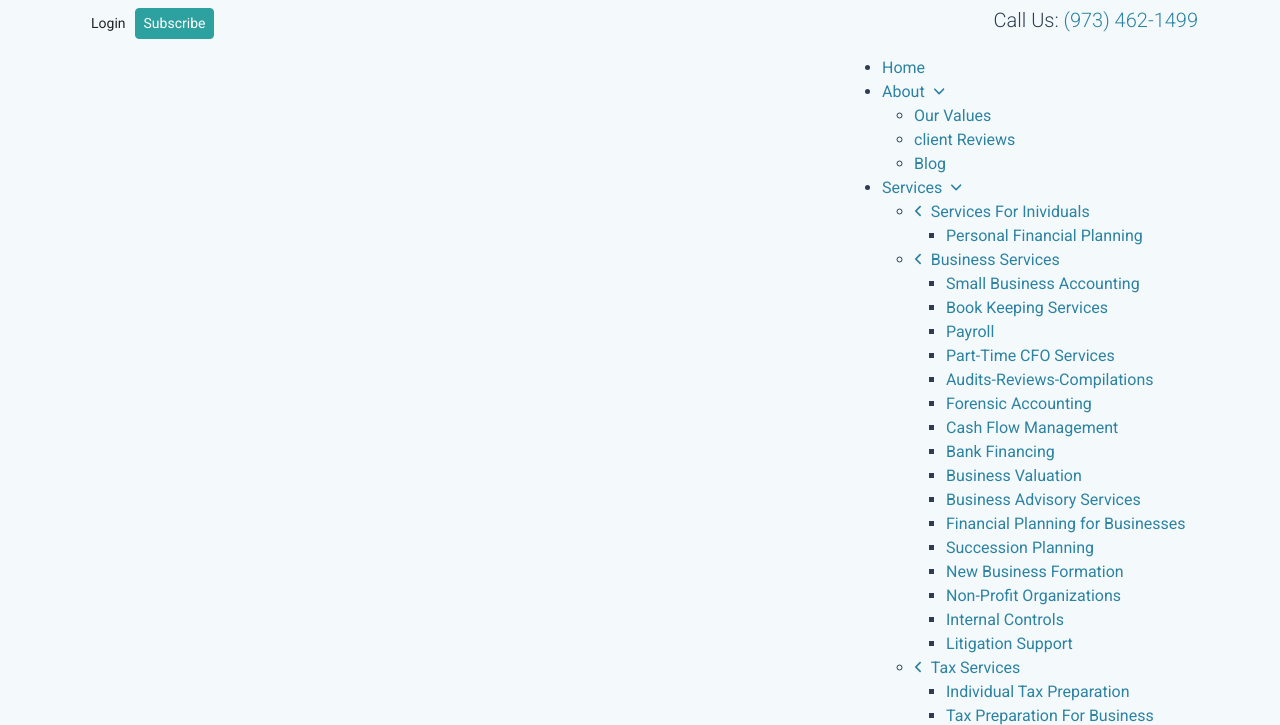
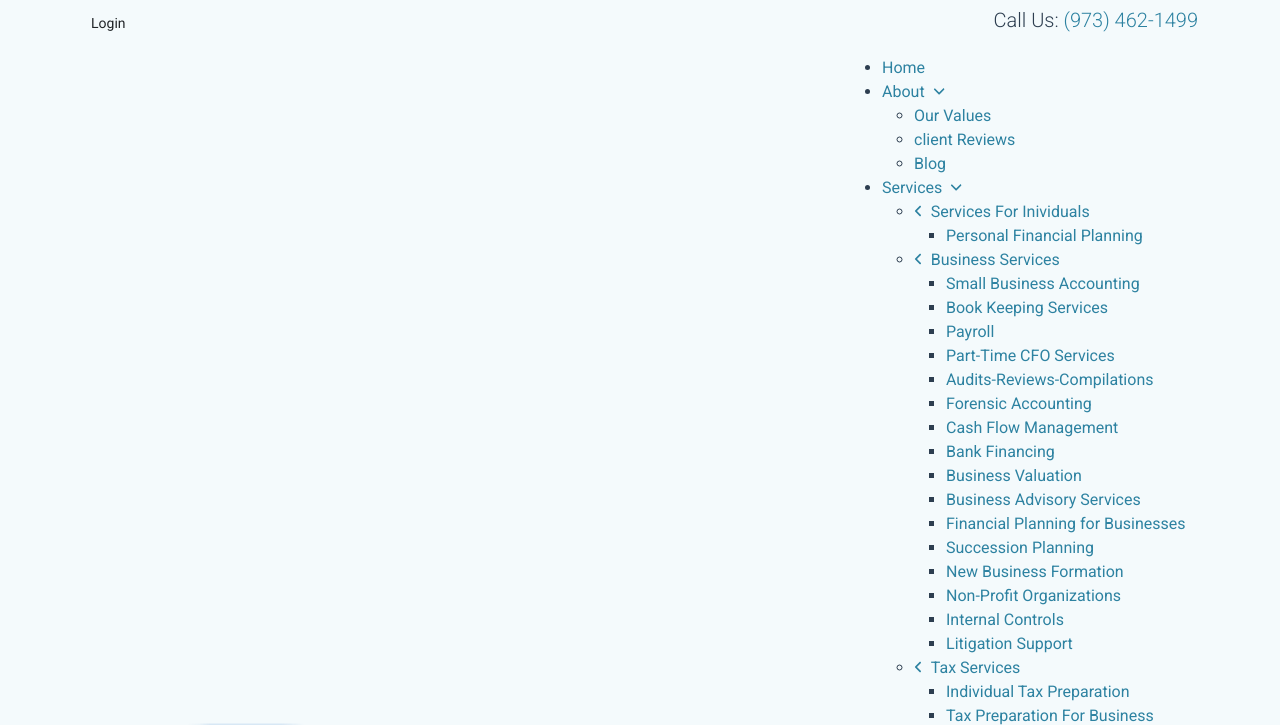
Before and after one commit to SPATKA/CpaSite, a Gatsby site in the folder Client/: page / in a window 1280 px wide. Shown: the top 725 px of the page. Built offline with nearby package versions, Linux system fonts and the light colour scheme; Gatsby itself is replaced by a stand-in of ours.

Commit message:
+ news letter toggle feature + site-config.js

```diff
--- a/Client/gatsby-config.js
+++ b/Client/gatsby-config.js
@@ -1,13 +1,4 @@
-/**
- * Configure your Gatsby site with this file.
- *
- * See: https://www.gatsbyjs.com/docs/gatsby-config/
- */
-
-require("dotenv").config({
-  path: `.env.${process.env.NODE_ENV}`,
-})
-
+const config = require('./site-config');
 const siteAddress = new URL("https://www.knaik-cpa.com");
 
 module.exports = {
@@ -20,25 +11,30 @@ module.exports = {
       {
         name: "Home",
         url: "/",
+        isHidden: false,
         subLinks: [],
       },
       {
         name: "About",
         url: "/about",
+        isHidden: false,
         subLinks: [
           {
             name: "Our Values",
             url: "/our-values",
+            isHidden: false,
             subLinks: [],
           },
           {
             name: "client Reviews",
             url: "/client-reviews",
+            isHidden: false,
             subLinks: [],
           },
           {
             name: "Blog",
             url: "/blog",
+            isHidden: false,
             subLinks: [],
           },
         ],
@@ -46,101 +42,120 @@ module.exports = {
       {
         name: "Services",
         url: "/services",
+        isHidden: false,
         subLinks: [
           {
             name: "Services For Inividuals",
             url: "/services-for-individuals",
+            isHidden: false,
             subLinks: [
               {
                 name: "Personal Financial Planning",
                 url: "/personal-financial-planning",
+                isHidden: false,
                 subLinks: [],
               }
-
             ],
           },
           {
             name: "Business Services",
             url: "/business-services",
+            isHidden: false,
             subLinks: [
               {
                 name: "Small Business Accounting",
                 url: "/small-business-accounting",
+                isHidden: false,
                 subLinks: [],
               },
               {
                 name: "Book Keeping Services",
                 url: "/book-keeping-services",
+                isHidden: false,
                 subLinks: [],
               },
               {
                 name: "Payroll",
                 url: "/payroll",
+                isHidden: false,
                 subLinks: [],
               },
               {
                 name: "Part-Time CFO Services",
                 url: "/part-time-cfo-services",
+                isHidden: false,
                 subLinks: [],
               },
               {
                 name: "Audits-Reviews-Compilations",
                 url: "/audits-reviews-compilations",
+                isHidden: false,
                 subLinks: [],
               },
               {
                 name: "Forensic Accounting",
                 url: "/forensic-accounting",
+                isHidden: false,
                 subLinks: [],
               },
               {
                 name: "Cash Flow Management",
                 url: "/cash-flow-management",
+                isHidden: false,
                 subLinks: [],
               },
               {
                 name: "Bank Financing",
                 url: "/bank-financing",
+                isHidden: false,
                 subLinks: [],
               },
               {
                 name: "Business Valuation",
                 url: "/business-valuation",
+                isHidden: false,
                 subLinks: [],
               },
               {
                 name: "Business Advisory Services",
                 url: "/business-advisory-services",
+                isHidden: false,
                 subLinks: [],
               },
               {
                 name: "Financial Planning for Businesses",
                 url: "/financial-planning-for-businesses",
+                isHidden: false,
                 subLinks: [],
               },
               {
                 name: "Succession Planning",
                 url: "/succession-planning",
+                isHidden: false,
                 subLinks: [],
               },
               {
                 name: "New Business Formation",
                 url: "/new-business-formation",
+                isHidden: false,
                 subLinks: [],
               },
               {
                 name: "Non-Profit Organizations",
                 url: "/non-profit-organizations",
+                isHidden: false,
                 subLinks: [],
               },
               {
                 name: "Internal Controls",
                 url: "/internal-controls",
+                isHidden: false,
                 subLinks: [],
               },
               {
                 name: "Litigation Support",
                 url: "/litigation-support",
+                isHidden: false,
                 subLinks: [],
               },
             ],
@@ -148,94 +163,113 @@ module.exports = {
           {
             name: "Tax Services",
             url: "/tax-services",
+            isHidden: false,
             subLinks: [
               {
                 name: "Individual Tax Preparation",
                 url: "/individual-tax-preparation",
+                isHidden: false,
                 subLinks: [],
               },
               {
                 name: "Tax Preparation For Business",
                 url: "/tax-preparation-for-business",
+                isHidden: false,
                 subLinks: [],
               },
               {
                 name: "Tax Planning",
                 url: "/tax-planning",
+                isHidden: false,
                 subLinks: [],
               },
               {
                 name: "Estate & Trust Tax Services",
                 url: "/estate-trust-tax-services",
+                isHidden: false,
                 subLinks: [],
               },
               {
                 name: "Tax Relief",
                 url: "/tax-relief",
+                isHidden: false,
                 subLinks: [
                   {
                     name: "IRS Audit Representation",
                     url: "/irs-audit-representation",
+                    isHidden: false,
                     subLinks: [],
                   },
                   {
                     name: "Non-Filed Tax Returns",
                     url: "/non-filed-tax-returns",
+                    isHidden: false,
                     subLinks: [],
                   },
                   {
                     name: "Back Taxes Owed",
                     url: "/back-taxes-owed",
+                    isHidden: false,
                     subLinks: [],
                   },
                   {
                     name: "Payroll Tax Problems",
                     url: "/payroll-tax-problems",
+                    isHidden: false,
                     subLinks: [],
                   },
                   {
                     name: "IRS Liens",
                     url: "/irs-liens",
+                    isHidden: false,
                     subLinks: [],
                   },
                   {
                     name: "IRS Levies",
                     url: "/irs-levies",
+                    isHidden: false,
                     subLinks: [],
                   },
                   {
                     name: "IRS Wage Garnishment",
                     url: "/irs-wage-garnishment",
+                    isHidden: false,
                     subLinks: [],
                   },
                   {
                     name: "IRS Seizures",
                     url: "/irs-seizures",
+                    isHidden: false,
                     subLinks: [],
                   },
                   {
                     name: "IRS Payment Plan",
                     url: "/irs-payment-plan",
+                    isHidden: false,
                     subLinks: [],
                   },
                   {
                     name: "Offer In Compromise",
                     url: "/offer-in-compromise",
+                    isHidden: false,
                     subLinks: [],
                   },
                   {
                     name: "Bankruptcy",
                     url: "/bankruptcy",
+                    isHidden: false,
                     subLinks: [],
                   },
                   {
                     name: "Innocent Spouse Relief",
                     url: "/innocent-spouse-relief",
+                    isHidden: false,
                     subLinks: [],
                   },
                   {
                     name: "Get Your IRS File",
                     url: "/get-your-irs-file",
+                    isHidden: false,
                     subLinks: [],
                   },
                 ],
@@ -245,35 +279,42 @@ module.exports = {
           {
             name: "Services For QuickBooks",
             url: "/services-for-quick-books",
+            isHidden: false,
             subLinks: [
               {
                 name: "Why QuickBooks",
                 url: "/why-quick-books",
+                isHidden: false,
                 subLinks: [],
               },
               {
                 name: "Setup for QuickBooks",
                 url: "/setup-quick-books",
+                isHidden: false,
                 subLinks: [],
               },
               {
                 name: "Training For QuickBooks",
                 url: "/training-quick-books",
+                isHidden: false,
                 subLinks: [],
               },
               {
                 name: "Answers To QuickBooks",
                 url: "/answers-to-quick-books",
+                isHidden: false,
                 subLinks: [],
               },
               {
                 name: "Tune-up For QuickBooks",
                 url: "/tune-up-quick-books",
+                isHidden: false,
                 subLinks: [],
               },
               {
                 name: "Tips For QuickBooks Users",
                 url: "/tips-quick-books",
+                isHidden: false,
                 subLinks: [],
               },
             ],
@@ -281,40 +322,48 @@ module.exports = {
           {
             name: "Industries",
             url: "/industries",
+            isHidden: false,
             subLinks: [
               {
                 name: "Construction",
                 url: "/construction",
+                isHidden: false,
                 subLinks: [],
               },
               {
                 name: "Dentists",
                 url: "/dentists",
+                isHidden: false,
                 subLinks: [],
               },
               {
                 name: "Healthcare",
                 url: "/healthcare",
+                isHidden: false,
                 subLinks: [],
               },
               {
                 name: "Hospitality",
                 url: "/hospitality",
+                isHidden: false,
                 subLinks: [],
               },
               {
                 name: "Law Firms",
                 url: "/law-firms",
+                isHidden: false,
                 subLinks: [],
               },
               {
                 name: "Manufacturers",
                 url: "/manufacturers",
+                isHidden: false,
                 subLinks: [],
               },
               {
                 name: "Real Estate",
                 url: "/real-estate",
+                isHidden: false,
                 subLinks: [],
               },
             ],
@@ -324,35 +373,42 @@ module.exports = {
       {
         name: "Tax Center",
         url: "/tax-center",
+        isHidden: false,
         subLinks: [
           {
             name: "Track Your Refund",
             url: "/track-your-refund",
+            isHidden: false,
             subLinks: [],
           },
           {
             name: "Tax Due Dates",
             url: "/tax-due-dates",
+            isHidden: false,
             subLinks: [],
           },
           {
             name: "Tax Rates",
             url: "/tax-rates",
+            isHidden: false,
             subLinks: [],
           },
           {
             name: "IRS Tax Forms and Publications",
             url: "/irs-tax-forms-publications",
+            isHidden: false,
             subLinks: [],
           },
           {
             name: "Record Retention Guide",
             url: "/record-retention-guide",
+            isHidden: false,
             subLinks: [],
           },
           {
             name: "State Tax Forms",
             url: "/state-tax-forms",
+            isHidden: false,
             subLinks: [],
           },
         ],
@@ -360,19 +416,23 @@ module.exports = {
       {
         name: "Resources",
         url: "/resources",
+        isHidden: false,
         subLinks: [
           {
             name: "Newsletter",
             url: "/newsletter",
+            isHidden: !config.newsletterFeatureToggle,
             subLinks: [
               {
                 name: "This Months Newsletter",
                 url: "/newsletter",
+                isHidden: false,
                 subLinks: [],
               },
               {
                 name: "Previous Newsletter",
                 url: "/previous-newsletter",
+                isHidden: false,
                 subLinks: [],
               },
             ],
@@ -380,35 +440,42 @@ module.exports = {
           {
             name: "Guides",
             url: "/guides",
+            isHidden: false,
             subLinks: [
               {
                 name: "Life Events",
                 url: "/life-events",
+                isHidden: false,
                 subLinks: [],
               },
               {
                 name: "Business Strategies",
                 url: "/business-strategies",
+                isHidden: false,
                 subLinks: [],
               },
               {
                 name: "Investment Strategies",
                 url: "/investment-strategies",
+                isHidden: false,
                 subLinks: [],
               },
               {
                 name: "Tax Strategies for Business Owners",
                 url: "/tax-strategies-business-owners",
+                isHidden: false,
                 subLinks: [],
               },
               {
                 name: "Tax Strategies for Individuals",
                 url: "/tax-strategies-individuals",
+                isHidden: false,
                 subLinks: [],
               },
               {
                 name: "Frequently Asked Questions",
                 url: "/frequently-asked-questions",
+                isHidden: false,
                 subLinks: [],
               },
             ],
@@ -416,16 +483,19 @@ module.exports = {
           {
             name: "Financial Calculators",
             url: "/financial-calculators",
+            isHidden: false,
             subLinks: [],
           },
           {
             name: "Client Portal",
             url: "/client-portal",
+            isHidden: false,
             subLinks: [],
           },
           {
             name: "Internet Links",
             url: "/internet-links",
+            isHidden: false,
             subLinks: [],
           },
         ],
@@ -433,10 +503,10 @@ module.exports = {
       {
         name: "Contact",
         url: "/contact",
+        isHidden: false,
         subLinks: [],
       },
     ],
-    secureSendUrl: "https://knaikassociates.securefilepro.com/portal/#/login"
   },
   plugins: [
     {
--- a/Client/package.json
+++ b/Client/package.json
@@ -28,7 +28,6 @@
     "@mdx-js/mdx": "^1.6.22",
     "@mdx-js/react": "^1.6.22",
     "bootstrap": "^5.2.0",
-    "dotenv": "^16.0.3",
     "gatsby": "^4.19.2",
     "gatsby-plugin-google-fonts": "^1.0.1",
     "gatsby-plugin-google-gtag": "^4.20.0",
--- /dev/null
+++ b/Client/site-config.js
@@ -0,0 +1,5 @@
+const config = {
+    newsletterFeatureToggle: false,
+    secureSendUrl: "https://knaikassociates.securefilepro.com/portal/#/login"
+}
+module.exports = config;
--- a/Client/src/components/Sidebar.js
+++ b/Client/src/components/Sidebar.js
@@ -4,7 +4,7 @@ export default function Sidebar({ items }) {
   return (
     <div className="sidebar">
       {items?.map((item, index) => (
-        <SidebarItem key={index} item={item} />
+        !item.isHidden && <SidebarItem key={index} item={item} />
       ))}
     </div>
   )
--- a/Client/src/components/SidebarItem.js
+++ b/Client/src/components/SidebarItem.js
@@ -22,7 +22,7 @@ export default function SidebarItem({ item }) {
         </div>
         <div className="sidebar-content">
           {item.subLinks?.map((child, index) => {
-            return <SidebarItem key={index} item={child} />
+            return !child.isHidden && <SidebarItem key={index} item={child} />
           })}
         </div>
       </div>
--- a/Client/src/components/footer.js
+++ b/Client/src/components/footer.js
@@ -10,8 +10,9 @@ import {
   faCalendar,
   faCopy,
 } from "@fortawesome/free-regular-svg-icons"
+const config = require('../../site-config');
 
-const Footer = ({ menuLinks, companyName, secureSendUrl }) => (
+const Footer = ({ menuLinks, companyName }) => (
   <footer>
     <Container className="row text-center mx-auto f-card-container">
       <div
@@ -65,13 +66,15 @@ const Footer = ({ menuLinks, companyName, secureSendUrl }) => (
           to a member of our firm.
         </p>
         <button className="btn btn-primary btn-lg">
-          <a href={secureSendUrl}>Secure Send</a>
+          <a href={config.secureSendUrl}>Secure Send</a>
         </button>
       </div>
     </Container>
-    <div data-sal="slide-down" data-sal-duration="2000" data-sal-easing="ease">
-      <Newsletter />
-    </div>
+    {config.newsletterFeatureToggle && (
+      <div data-sal="slide-down" data-sal-duration="2000" data-sal-easing="ease">
+        <Newsletter />
+      </div>
+    )}
     <FooterNav menuLinks={menuLinks} companyName={companyName} />
   </footer>
 )
--- a/Client/src/components/header.js
+++ b/Client/src/components/header.js
@@ -3,12 +3,13 @@ import { useState } from "react"
 import NavList from "./nav-list"
 import { Container } from "react-bootstrap"
 import List from "./list"
-import LoginModal from "./login-modal"
 import NewsletterModal from "./newsletter-modal"
 import CallLink from "./callLink"
 import { StaticImage } from "gatsby-plugin-image"
 
-const Header = ({ menuLinks, secureSendUrl }) => {
+const config = require('../../site-config');
+
+const Header = ({ menuLinks }) => {
   const [newsletterModal, setNewsletterModal] = useState(false)
   const linksObj = JSON.parse(JSON.stringify(menuLinks))
   const links = [...linksObj.map(i => {
@@ -32,14 +33,15 @@ const Header = ({ menuLinks, secureSendUrl }) => {
         nlShow={newsletterModal}
         onNlshow={() => setNewsletterModal(true)}
         menuLinks={links}
-        secureSendUrl={secureSendUrl}
       ></List>
       <Container className="d-none d-lg-flex justify-content-lg-between py-2">
         <div>
-          <a href={secureSendUrl}>
+          <a href={config.secureSendUrl}>
             <button className="btn btn-default btn-sm">Login</button>
           </a>
+          {config.newsletterFeatureToggle && (
             <button className="btn btn-primary btn-sm" onClick={() => setNewsletterModal(true)}>Subscribe</button>
+          )}
           <NewsletterModal
             show={newsletterModal}
             onHide={() => setNewsletterModal(false)}
--- a/Client/src/components/layout.js
+++ b/Client/src/components/layout.js
@@ -12,20 +12,23 @@ const Layout = ({ children }) => {
           menuLinks {
             name
             url
+            isHidden
             subLinks {
               name
               url
+              isHidden
               subLinks {
                 name
                 url
+                isHidden
                 subLinks {
                   name
                   url
+                  isHidden
                 }
               }
             }
           }
-          secureSendUrl
         }
       }
     }
@@ -36,13 +39,11 @@ const Layout = ({ children }) => {
       <Header
         companyName={data.site.siteMetadata.title}
         menuLinks={data.site.siteMetadata.menuLinks}
-        secureSendUrl={data.site.siteMetadata.secureSendUrl}
       />
       <main>{children}</main>
       <Footer
         companyName={data.site.siteMetadata.title}
         menuLinks={data.site.siteMetadata.menuLinks}
-        secureSendUrl={data.site.siteMetadata.secureSendUrl}
       />
     </React.Fragment>
   )
--- a/Client/src/components/list.js
+++ b/Client/src/components/list.js
@@ -10,8 +10,9 @@ import {
 import Offcanvas from "react-bootstrap/Offcanvas"
 import Sidebar from "./Sidebar"
 import CallLink from "./callLink"
+const config = require('../../site-config');
 
-const List = ({ menuLinks, onNlshow, secureSendUrl }) => {
+const List = ({ menuLinks, onNlshow }) => {
   const [show, setShow] = useState(false)
 
   const handleClose = () => setShow(false)
@@ -19,12 +20,12 @@ const List = ({ menuLinks, onNlshow, secureSendUrl }) => {
   return (
     <>
       <div className="d-flex justify-content-between d-lg-none py-2">
-        <a className="flex-grow-1 text-center icon-color" href={secureSendUrl}>
+        <a className="flex-grow-1 text-center icon-color" href={config.secureSendUrl}>
           <FontAwesomeIcon icon={faLock} size="sm"></FontAwesomeIcon>
         </a>
-        <span className="flex-grow-1 text-center icon-color" onClick={onNlshow}>
+        {config.newsletterFeatureToggle && (<span className="flex-grow-1 text-center icon-color" onClick={onNlshow}>
           <FontAwesomeIcon icon={faFeed} size="sm"></FontAwesomeIcon>
-        </span>
+        </span>)}
         <a
           className="flex-grow-1 text-center icon-color"
           href="mailto:Kartiki@knaikassociates.com"
--- /dev/null
+++ b/Client/src/components/newsletter-mdx.js
@@ -0,0 +1,12 @@
+import React from "react"
+const config = require('../../site-config');
+
+const NewsLetterMDX = () => {
+    return (
+        config.newsletterFeatureToggle && <p><strong><a href="/resources/newsletter">Newsletter</a></strong><br></br>
+            Our regularly updated newsletter provides timely articles to help you achieve your financial goals.
+        </p>
+    )
+}
+
+export default NewsLetterMDX
--- a/Client/src/markdown/resources.mdx
+++ b/Client/src/markdown/resources.mdx
@@ -4,8 +4,9 @@ url: "resources"
 useForm: false
 ---
 
-**[Newsletter](/resources/newsletter)**
-Our regularly updated newsletter provides timely articles to help you achieve your financial goals.
+import NewsLetterMDX from "../components/newsletter-mdx"
+
+<NewsLetterMDX />
 
 **[Financial Guides](/resources/guides)**
 Practical, unbiased information to help you reach your financial goals.
```
Also changed, not shown: Client/src/components/footer-nav.js (+4 -4 lines), Client/src/components/nav-list.js (+12 -2 lines), 1 other file. Lines whose indentation alone changed are shown as unchanged.
